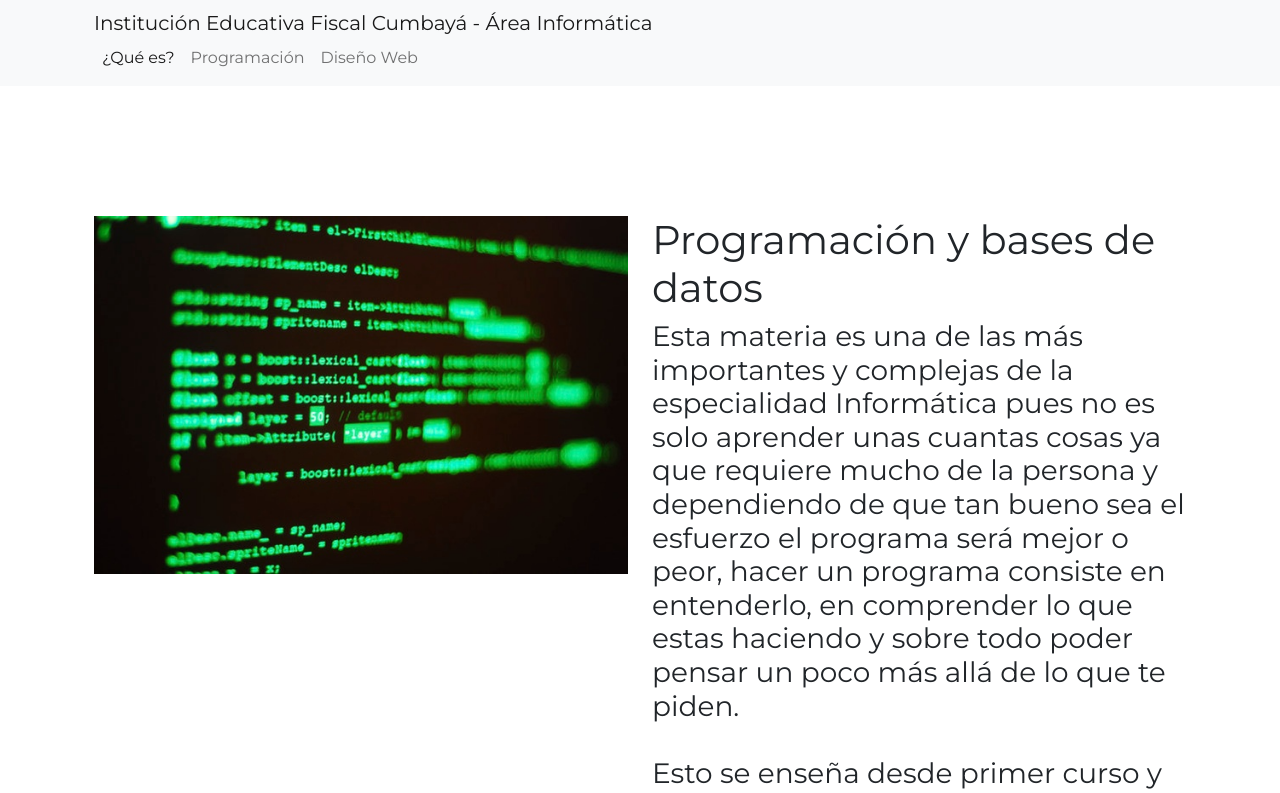
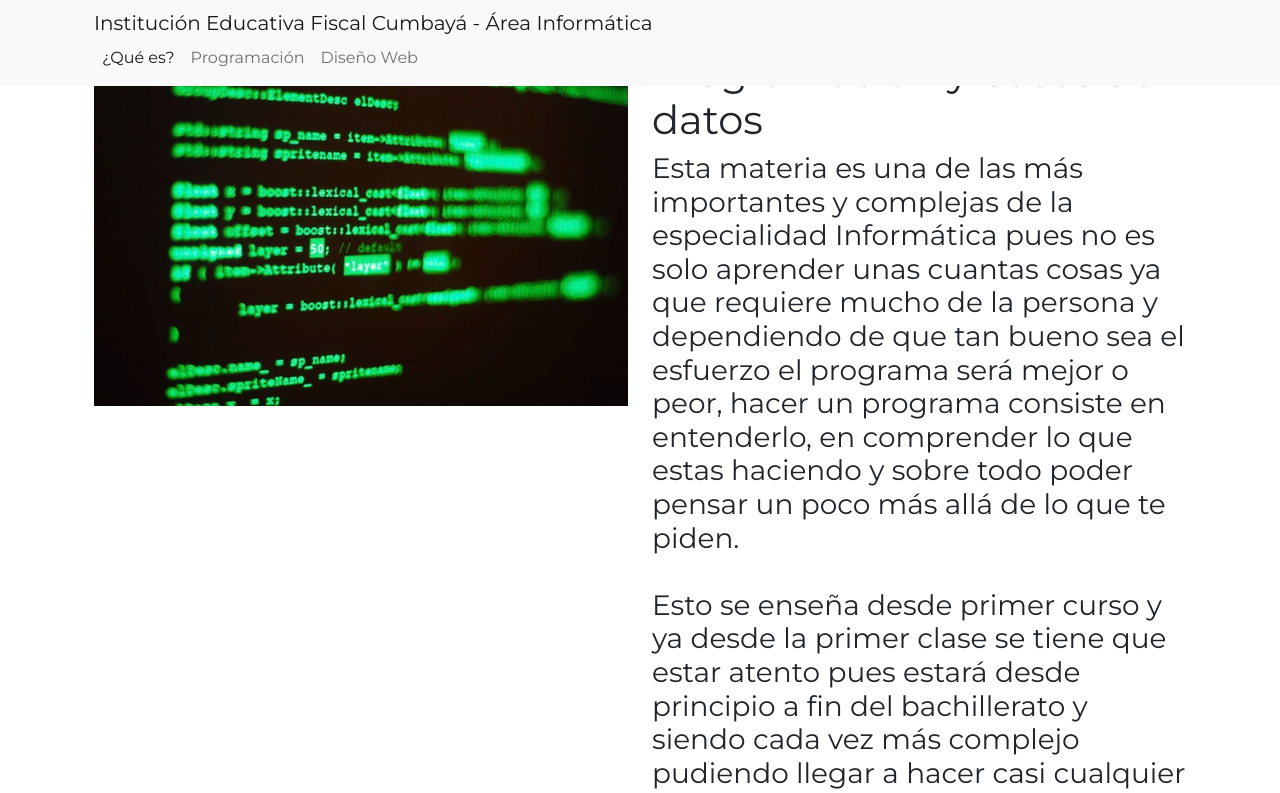
Before and after one commit to arielRsro/ProyectoBachillerato, a plain HTML site: page programacion.html in a window 1280 px wide. Shown: the top 793 px of the page. Drawn offline with nearby package versions, Linux system fonts and the light colour scheme.

Commit message:
Add files via upload

```diff
--- a/programacion.html
+++ b/programacion.html
@@ -20,7 +20,7 @@
 </head>
     <body>
         <!--NAVBAR-->
-        <nav class="navbar navbar-expand-lg navbar-light bg-light" id="navbar">
+        <nav class="navbar navbar-expand-lg navbar-light bg-light fixed-top" id="navbar">
            <div class="container">
             <div class="container-fluid">
                 <a class="navbar-brand" href="#">Institución Educativa Fiscal Cumbayá - Área Informática</a>
@@ -45,7 +45,7 @@
         </nav>
 
         <!--Programacion-->
-        <section id="ddwp1">
+        <section id="prg">
           <div class="container mt-5">
               <div class="container-fluid">
                   <div class="row">
```
